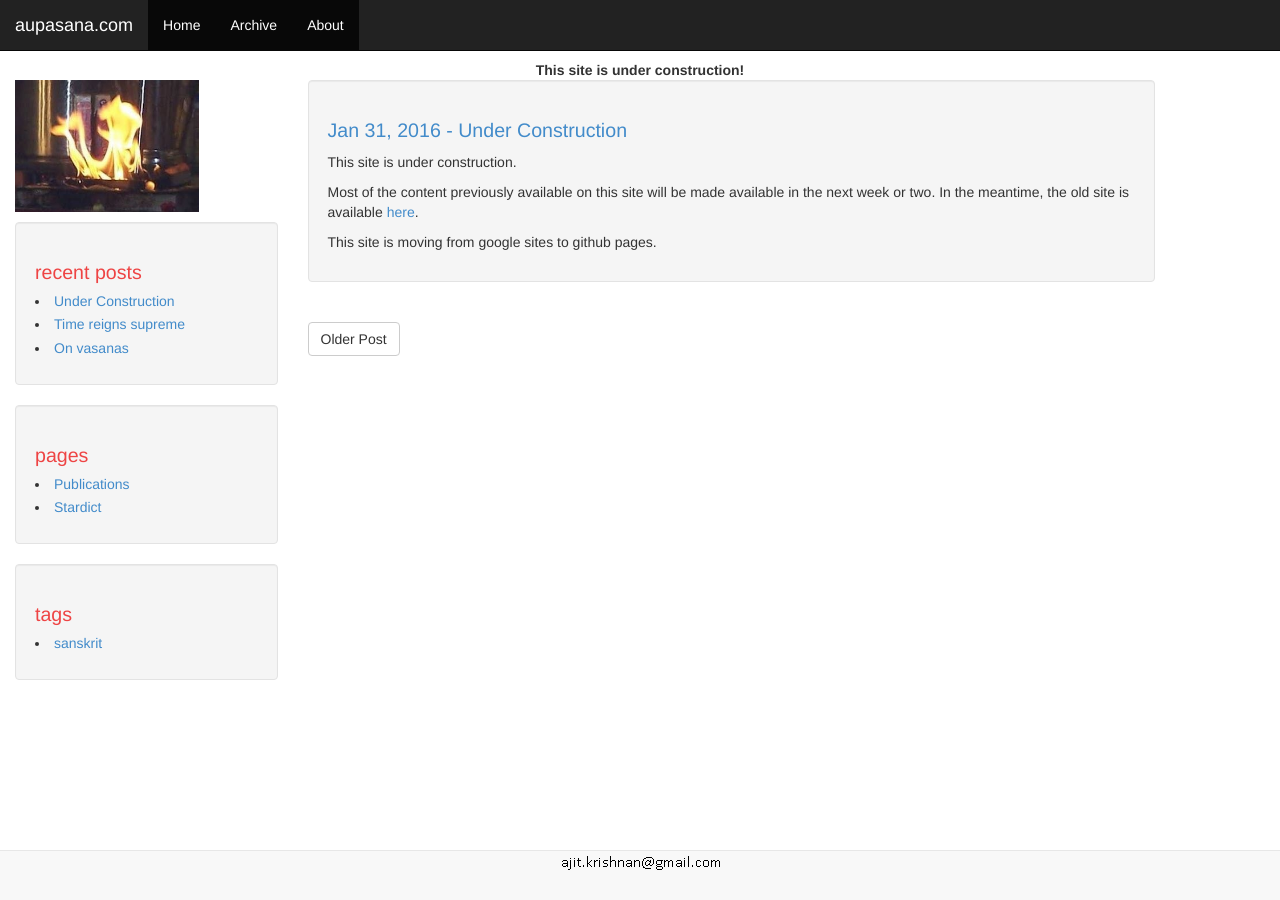
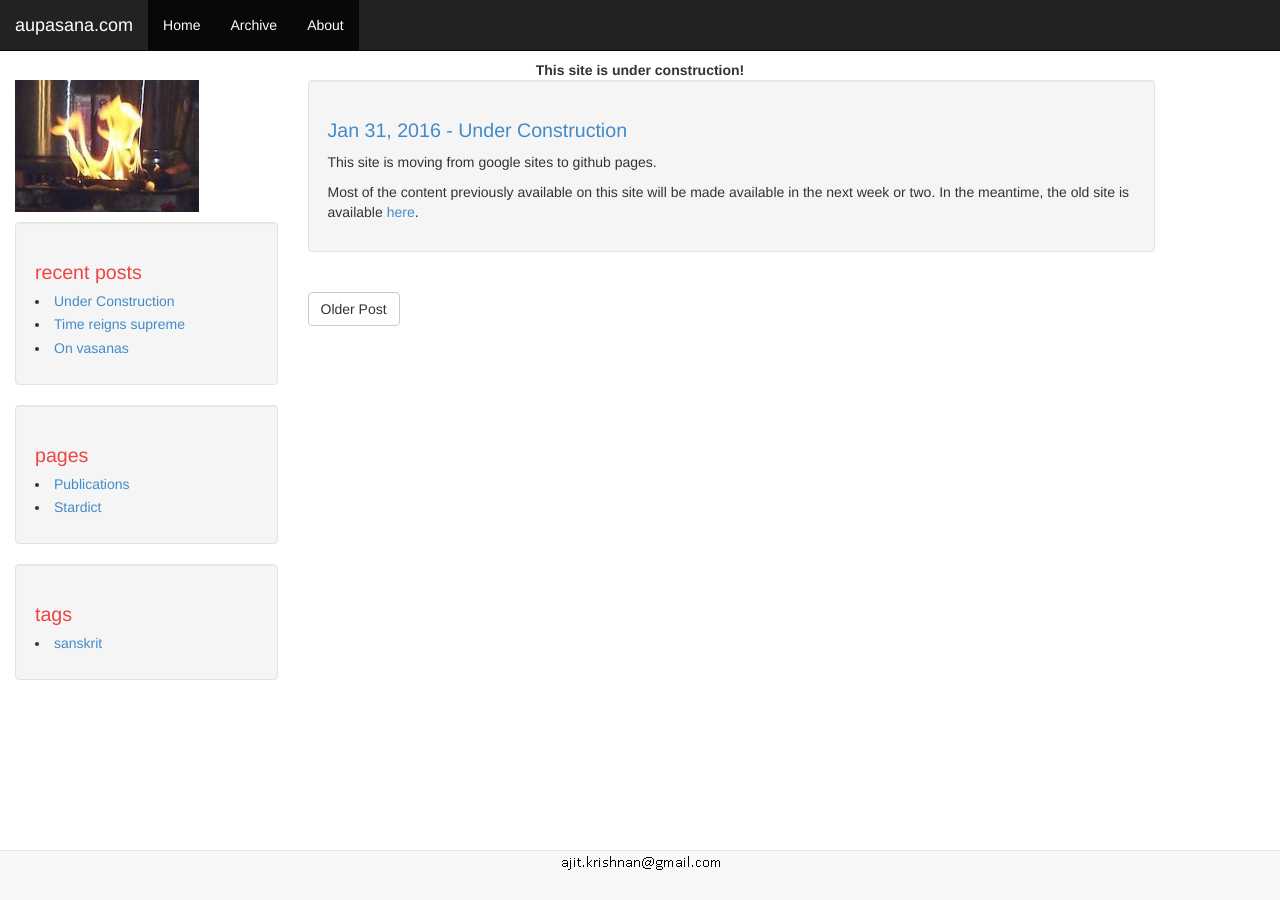
Before and after one commit to aupasana/aupasana.github.io, a Jekyll site: the page built from _posts/2016-01-31-under-construction.md, in a window 1280 px wide. Built offline with Jekyll 4.4.1, drawn with Linux system fonts in a browser that asks for light colours.

Commit message:
Update 2016-01-31-under-construction.md

```diff
--- a/_posts/2016-01-31-under-construction.md
+++ b/_posts/2016-01-31-under-construction.md
@@ -6,9 +6,7 @@ comments: false
 tag: other
 ---
 
-This site is under construction.
+This site is moving from google sites to github pages.
 
 Most of the content previously available on this site will be made available in the next week or two.
 In the meantime, the old site is available [here](https://sites.google.com/a/aupasana.com/public/).
-
-This site is moving from google sites to github pages.
```
